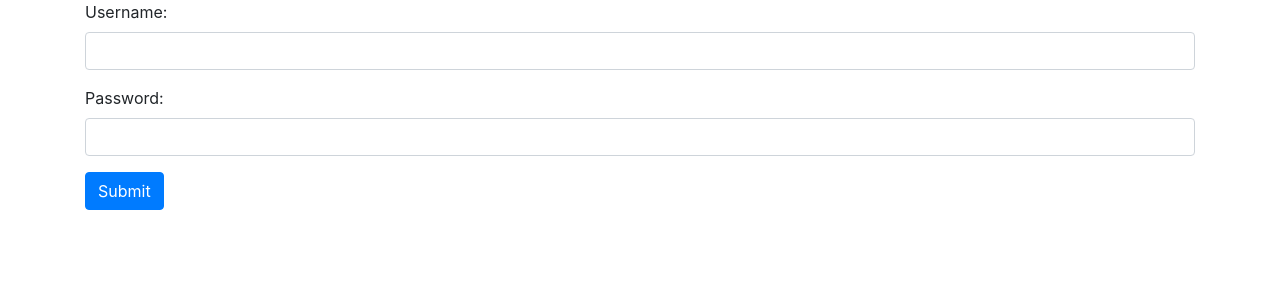
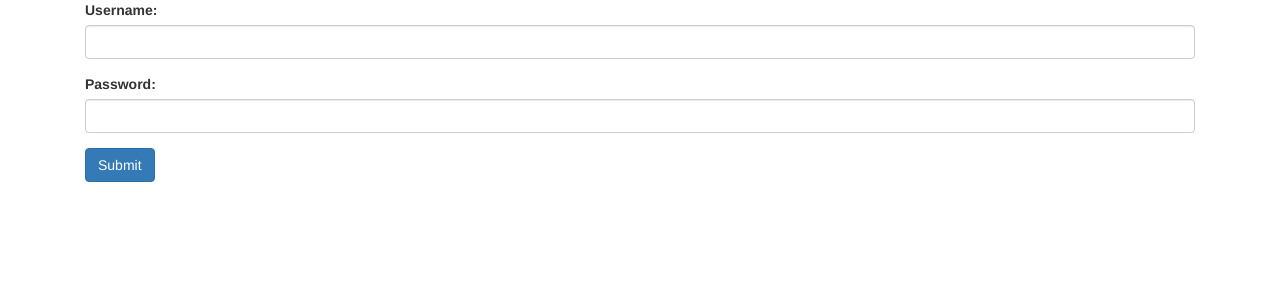
Before and after one commit to debmalya/account_exclusion, an Angular app: page / in a window 1280 px wide. Shown: the top 300 px of the page. Built offline with nearby package versions, Linux system fonts and the light colour scheme.

Commit message:
Login->accounts

```diff
--- a/angular.json
+++ b/angular.json
@@ -24,6 +24,7 @@
               "src/assets"
             ],
             "styles": [
+              "node_modules/bootstrap/dist/css/bootstrap.min.css",
               "src/styles.css"
             ],
             "scripts": []
--- a/package.json
+++ b/package.json
@@ -16,9 +16,13 @@
     "@angular/compiler": "~9.1.9",
     "@angular/core": "~9.1.9",
     "@angular/forms": "~9.1.9",
+    "@angular/localize": "^9.1.9",
     "@angular/platform-browser": "~9.1.9",
     "@angular/platform-browser-dynamic": "~9.1.9",
     "@angular/router": "~9.1.9",
+    "@ng-bootstrap/ng-bootstrap": "^6.1.0",
+    "bootstrap": "^3.4.1",
+    "jquery": "^3.5.1",
     "rxjs": "~6.5.4",
     "tslib": "^1.10.0",
     "zone.js": "~0.10.2"
--- a/src/app/account-list/account-list.component.ts
+++ b/src/app/account-list/account-list.component.ts
@@ -7,7 +7,7 @@ import { Account } from '../account'
   styleUrls: ['./account-list.component.css']
 })
 export class AccountListComponent implements OnInit {
-
+  private accounts:Account[]
   constructor() { }
 
   ngOnInit(): void {
--- a/src/app/app-routing.module.ts
+++ b/src/app/app-routing.module.ts
@@ -1,8 +1,15 @@
 import { NgModule } from '@angular/core';
 import { Routes, RouterModule } from '@angular/router';
+import { AccountListComponent } from './account-list/account-list.component';
+import { LoginComponent } from './login/login.component';
 
 
-const routes: Routes = [];
+
+const routes: Routes = [
+  {path: 'account', component: AccountListComponent},
+  { path: 'login', component: LoginComponent },
+  {path : '', component : LoginComponent}
+];
 
 @NgModule({
   imports: [RouterModule.forRoot(routes)],
--- a/src/app/app.component.html
+++ b/src/app/app.component.html
@@ -1,4 +1,3 @@
 <div class="container">
-  <app-login></app-login>
   <router-outlet></router-outlet>
 </div>
--- a/src/app/login/login.component.ts
+++ b/src/app/login/login.component.ts
@@ -14,6 +14,7 @@ export class LoginComponent implements OnInit {
    error = "";
    appError = "";
    accounts$;
+   userName="";
 
 
   ngOnInit(): void {
@@ -31,6 +32,7 @@ export class LoginComponent implements OnInit {
             this.accounts$ = data;
             console.log("Accounts =" + JSON.stringify(this.accounts$));
             // this.router.navigateByUrl(`account`);
+            this.router.navigate(["account"]);
           }
         )
       }else{
--- a/src/index.html
+++ b/src/index.html
@@ -8,6 +8,12 @@
   <!-- Bootstrap CSS -->
   <link rel="stylesheet" href="https://stackpath.bootstrapcdn.com/bootstrap/4.5.0/css/bootstrap.min.css"
         integrity="sha384-9aIt2nRpC12Uk9gS9baDl411NQApFmC26EwAOH8WgZl5MYYxFfc+NcPb1dKGj7Sk" crossorigin="anonymous">
+
+  <!-- Trying with local bootstrap distribution
+  <link rel="stylesheet" href="../node_modules/bootstrap/dist/css/bootstrap.min.css">
+  <script src="../node_modules/bootstrap/dist/js/bootstrap.min.js"></script>
+  <script src="../node_modules/jquery/dist/js/jquery.min.js"></script>
+  -->
   <title>Account Exclusion</title>
   <base href="/">
   <link rel="icon" type="image/x-icon" href="favicon.ico">
--- a/src/polyfills.ts
+++ b/src/polyfills.ts
@@ -1,3 +1,7 @@
+/***************************************************************************************************
+ * Load `$localize` onto the global scope - used if i18n tags appear in Angular templates.
+ */
+import '@angular/localize/init';
 /**
  * This file includes polyfills needed by Angular and is loaded before the app.
  * You can add your own extra polyfills to this file.
```
Also changed, not shown: src/app/app.module.ts (+3 -12 lines), 2 other files (tests, documents, lock files or other folders).
